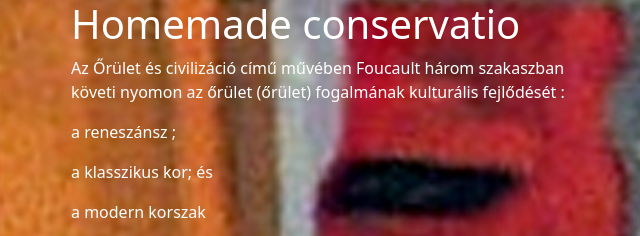
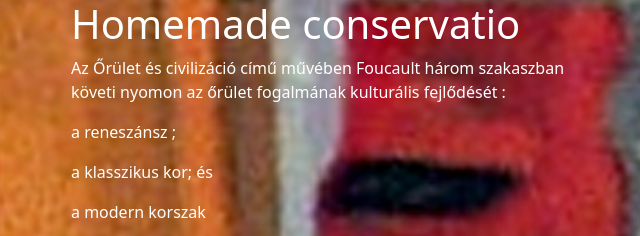
Before and after one commit to bankitomi26/keep.calm, a plain HTML site: page index.html in a window 1280 px wide. Shown: the top 236 px of the page, 47-687 px from the left. Drawn offline with nearby package versions, Linux system fonts and the light colour scheme.

Commit message:
Update index.html

```diff
--- a/index.html
+++ b/index.html
@@ -33,7 +33,7 @@
                 <div class="row gx-4 gx-lg-5">
                     <div class="col-lg-6">
                         <h1  class="text-white">Homemade conservatio</h1>
-                        <p class="text-white"> Az Őrület és civilizáció című művében Foucault három szakaszban követi nyomon az őrület (őrület) fogalmának kulturális fejlődését :</p>
+                        <p class="text-white"> Az Őrület és civilizáció című művében Foucault három szakaszban követi nyomon az őrület fogalmának kulturális fejlődését :</p>
 
 <p class="text-white">a reneszánsz ;</p>
 <p class="text-white">a klasszikus kor; és</p>
```
